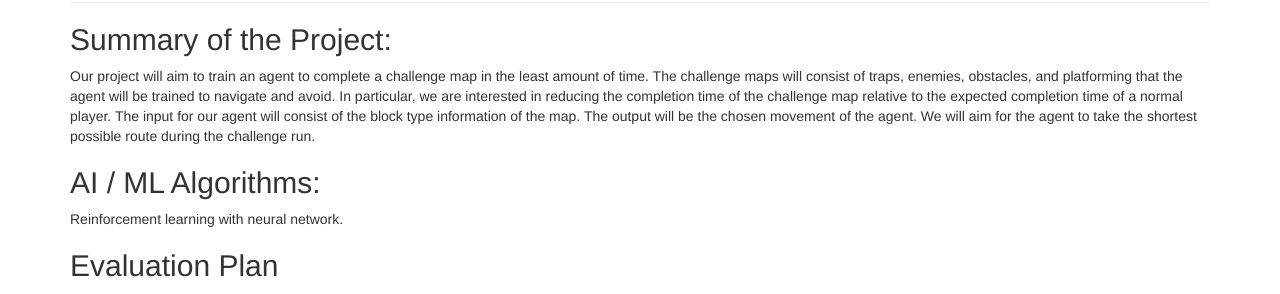
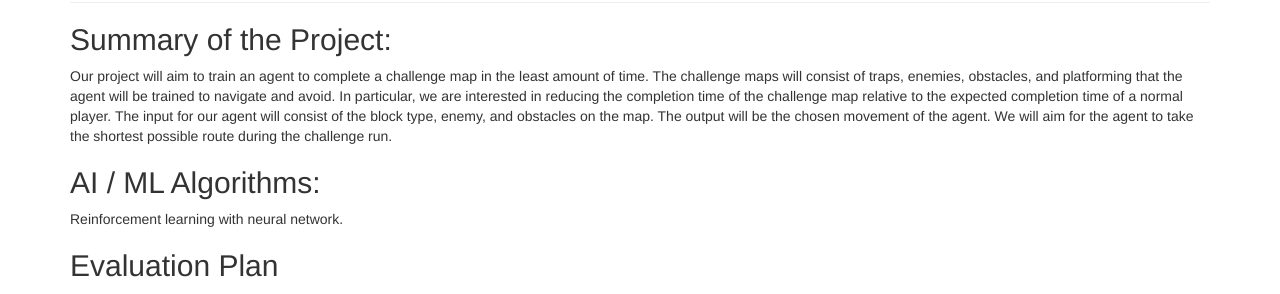
Before and after one commit to joshlopez97/FireEscape, a Jekyll site: the page built from docs/proposal.md, in a window 1280 px wide. Shown: the part 150-444 px from the top of the page. Built offline with Jekyll 4.4.1, drawn with Linux system fonts in a browser that asks for light colours.

Commit message:
changes to summary proposal

```diff
--- a/docs/proposal.md
+++ b/docs/proposal.md
@@ -4,7 +4,7 @@ title: Proposal
 ---
 
 ## Summary of the Project:
-Our project will aim to train an agent to complete a challenge map in the least amount of time.  The challenge maps will consist of traps, enemies, obstacles, and platforming that the agent will be trained to navigate and avoid.  In particular, we are interested in reducing the completion time of the challenge map relative to the expected completion time of a normal player.  The input for our agent will consist of the block type information of the map.  The output will be the chosen movement of the agent. We will aim for the agent to take the shortest possible route during the challenge run.
+Our project will aim to train an agent to complete a challenge map in the least amount of time.  The challenge maps will consist of traps, enemies, obstacles, and platforming that the agent will be trained to navigate and avoid.  In particular, we are interested in reducing the completion time of the challenge map relative to the expected completion time of a normal player.  The input for our agent will consist of the block type, enemy, and obstacles on the map.  The output will be the chosen movement of the agent. We will aim for the agent to take the shortest possible route during the challenge run.
 
 ## AI / ML Algorithms:
 Reinforcement learning with neural network.
```
